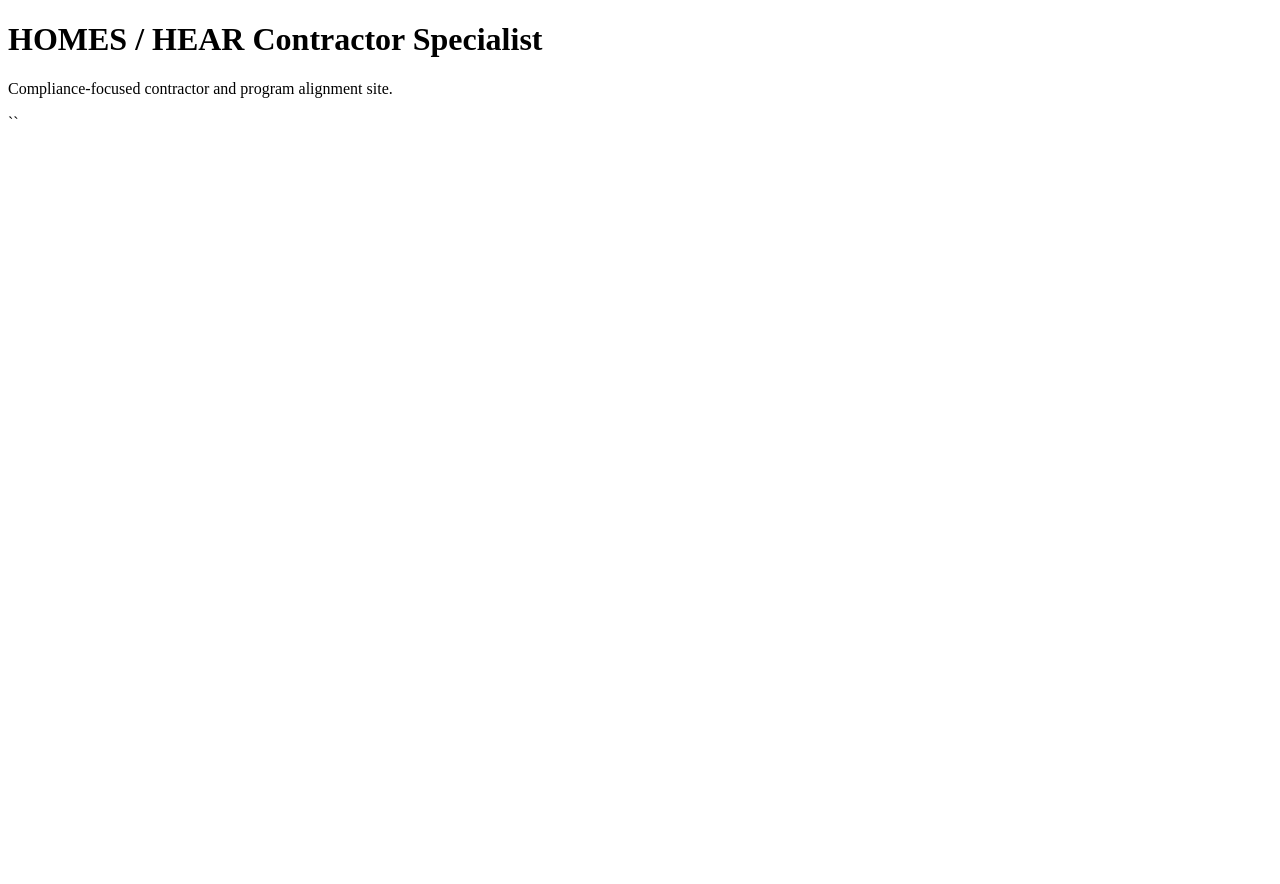
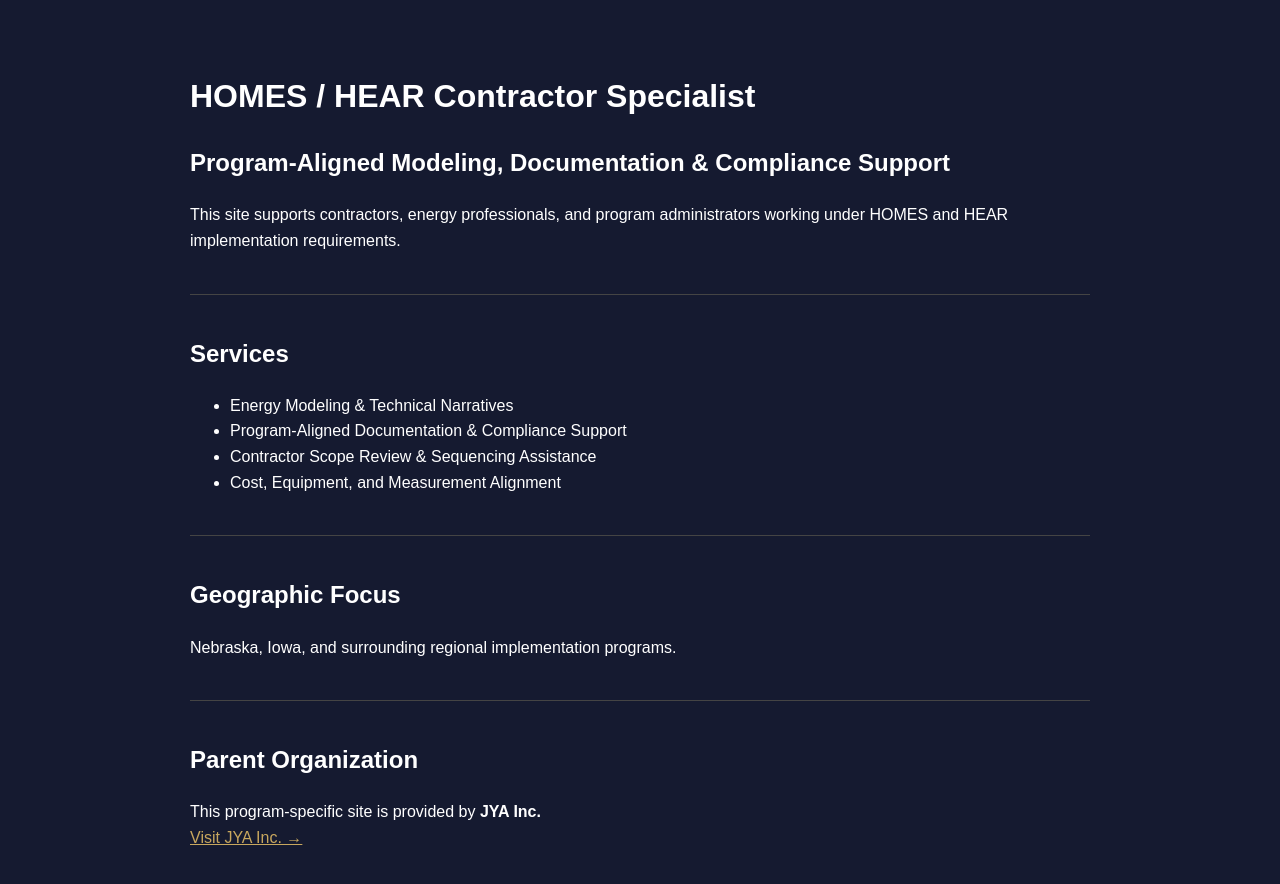
Before and after one commit to yonemoriantal/homes-hear-specialist, a plain HTML site: page index.html in a window 1280 px wide. Before the commit the page ends 800 px from the top, so only its background shows below. Drawn offline with Linux system fonts and the light colour scheme.

Commit message:
Update index.html

```diff
--- a/index.html
+++ b/index.html
@@ -2,12 +2,59 @@
 <!DOCTYPE html>
 <html lang="en">
 <head>
-  <meta charset="UTF-8">
-  <title>HOMES / HEAR Contractor Specialist</title>
+<meta charset="UTF-8">
+<title>HOMES / HEAR Contractor Specialist</title>
+<style>
+body {
+  margin: 0;
+  font-family: Arial, Helvetica, sans-serif;
+  background-color: #151A30;
+  color: #FFFFFF;
+  line-height: 1.6;
+}
+a { color: #C8A75E; }
+.container { max-width: 900px; margin: auto; padding: 50px 25px; }
+h1, h2 { font-weight: 600; }
+hr { border: none; border-top: 1px solid #444; margin: 40px 0; }
+</style>
 </head>
+
 <body>
-  <h1>HOMES / HEAR Contractor Specialist</h1>
-  <p>Compliance‑focused contractor and program alignment site.</p>
+<div class="container">
+
+<h1>HOMES / HEAR Contractor Specialist</h1>
+<h2>Program‑Aligned Modeling, Documentation & Compliance Support</h2>
+
+<p>
+This site supports contractors, energy professionals, and program administrators
+working under HOMES and HEAR implementation requirements.
+</p>
+
+<hr>
+
+<h2>Services</h2>
+<ul>
+  <li>Energy Modeling & Technical Narratives</li>
+  <li>Program‑Aligned Documentation & Compliance Support</li>
+  <li>Contractor Scope Review & Sequencing Assistance</li>
+  <li>Cost, Equipment, and Measurement Alignment</li>
+</ul>
+
+<hr>
+
+<h2>Geographic Focus</h2>
+<p>
+Nebraska, Iowa, and surrounding regional implementation programs.
+</p>
+
+<hr>
+
+<h2>Parent Organization</h2>
+<p>
+This program‑specific site is provided by <strong>JYA Inc.</strong><br>
+<a href="https://jyainc.com">Visit JYA Inc. →</a>
+</p>
+
+</div>
 </body>
 </html>
-``
```
